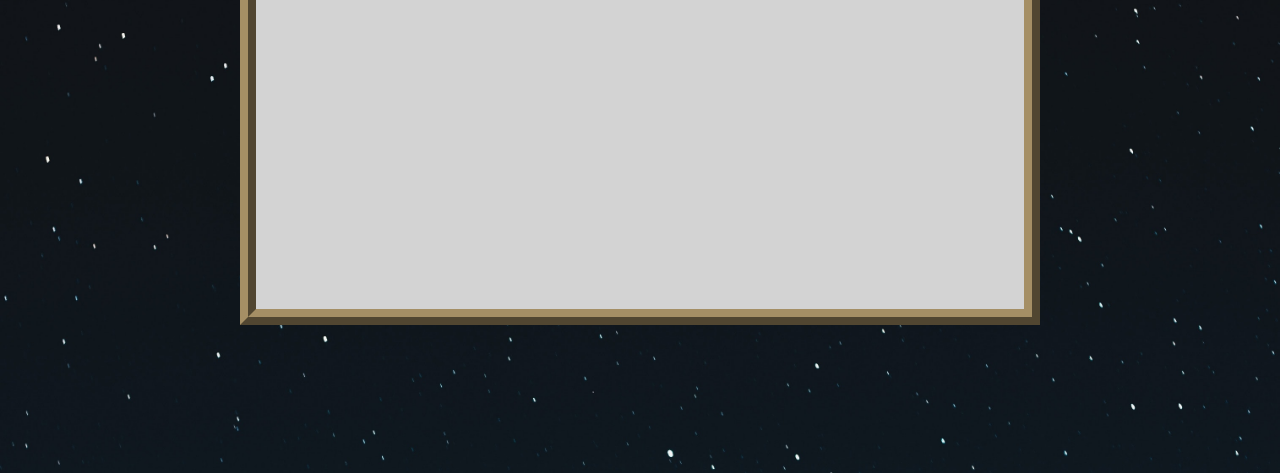
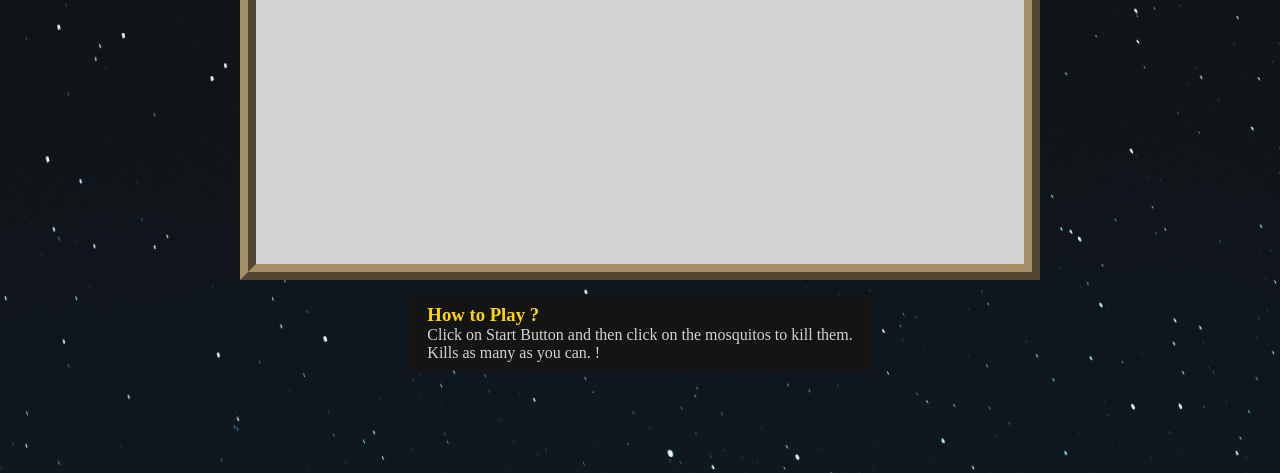
Before and after one commit to puranchandralohar/Hit-Mosquito-Game, a plain HTML site: page index.html in a window 1280 px wide. Shown: the part 327-800 px from the top of the page. Drawn offline with Linux system fonts and the light colour scheme.

Commit message:
UI Updated

```diff
--- a/index.html
+++ b/index.html
@@ -9,17 +9,28 @@
 </head>
 <body>
     <div class="container">
+
+        <div class="controls">
+            <button class="game_start">Start</button>
+            <h1><span>Kills</span><span class="result"></span></h1>
+        </div>
+
         <div class="playground">
             <div class="mosquito">
                 <img src="./Image/mosquito.png" alt="mosquito">
             </div>
         </div>
 
-        <div class="controls">
-            <button class="game_start">Start</button>
-            <h1><span>Kills</span><span class="result"></span></h1>
+        <div class="footer">
+            <div class="game_info">
+                <h3>How to Play ?</h3>
+                <p>Click on Start Button and then click on the mosquitos to kill them.</p>
+                <p>Kills as many as you can. !</p>
+            </div>
         </div>
     </div>
+
+
 
 
     <script src="script.js"></script>
--- a/style.css
+++ b/style.css
@@ -11,7 +11,7 @@
     justify-content: center;
     gap:1rem;
     color:#d3d3d3;
-    flex-direction: column-reverse;
+    flex-direction: column;
     background:url('./Image/bg.jpg');
     background-size: cover;
 }
@@ -65,3 +65,11 @@
 .controls span{
     margin-left: 0.5rem;
 }
+
+.game_info{
+    background-color: #141414;
+    padding: 0.5rem 1rem;
+}
+.game_info h3{
+    color:gold;
+}
```
